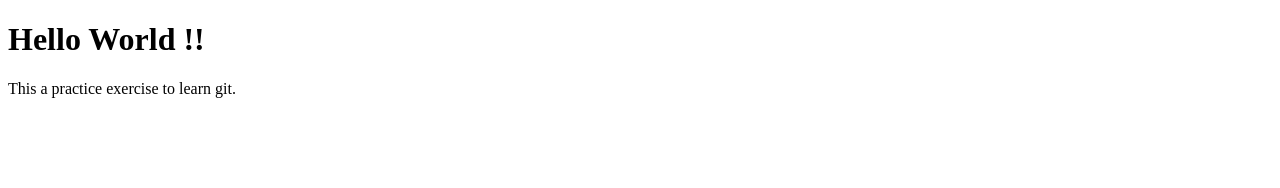
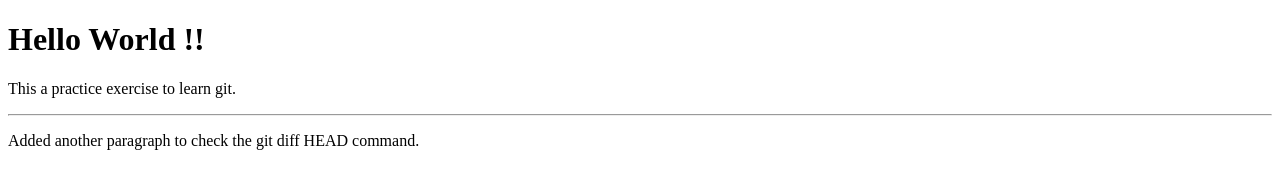
Before and after one commit to aadi-netizen/eCommerse-website, a plain HTML site: page git.html in a window 1280 px wide. Drawn offline with Linux system fonts and the light colour scheme.

Commit message:
my last commit

```diff
--- a/git.html
+++ b/git.html
@@ -8,6 +8,8 @@
 <body>
     <h1>Hello World !!</h1>
     <p>This a practice exercise to learn git.</p>
+    <hr>
+    <p>Added another paragraph to check the git diff HEAD command.</p>
 
 
 
```
